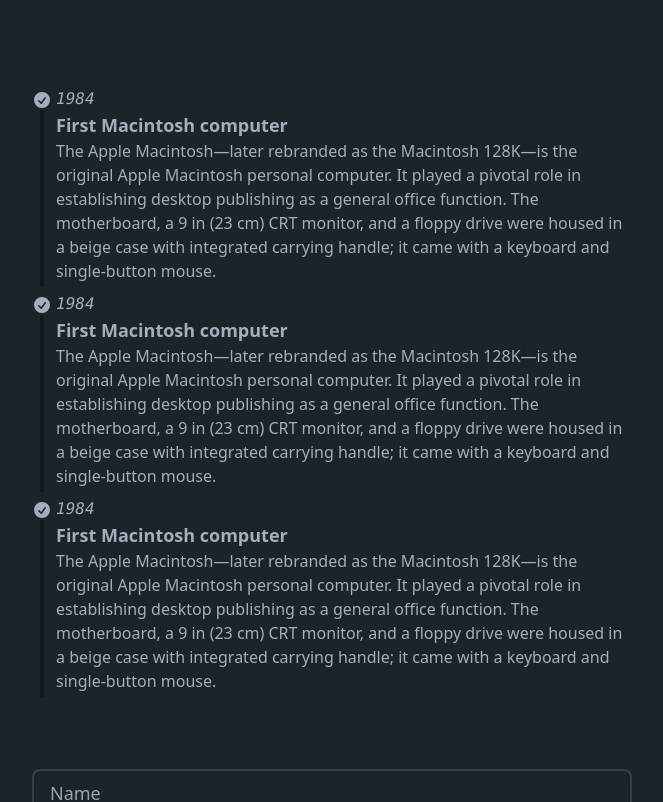
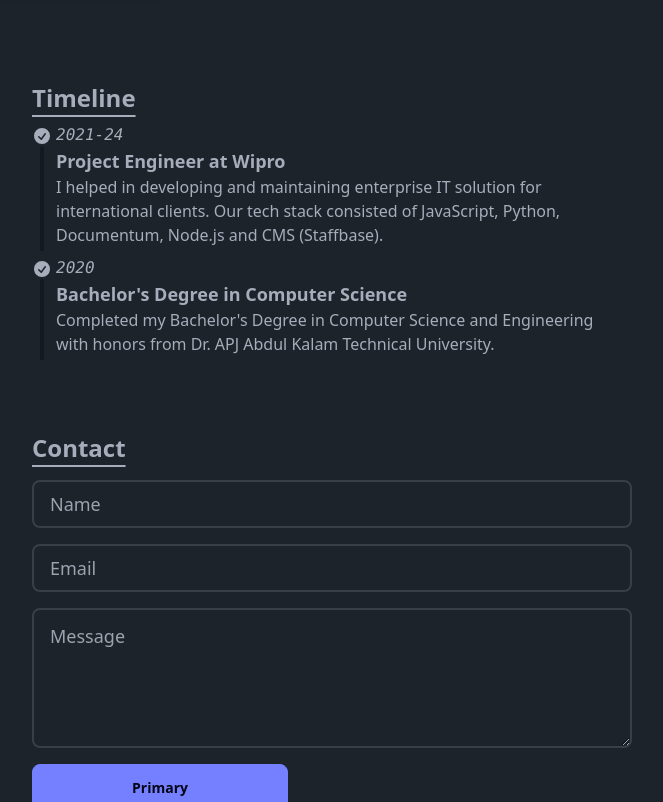
Before and after one commit to shann592/portfolio, a React (Vite) app: page / in a window 1280 px wide. Shown: the part 1000-1802 px from the top of the page, without its empty margins (308-971 px from the left). Built offline with nearby package versions, Linux system fonts and the light colour scheme.

Commit message:
feat: added react-hook-form and zod in Contact form component.

```diff
--- a/index.html
+++ b/index.html
@@ -4,7 +4,7 @@
     <meta charset="UTF-8" />
     <link rel="icon" type="image/svg+xml" href="/vite.svg" />
     <meta name="viewport" content="width=device-width, initial-scale=1.0" />
-    <title>Vite + React</title>
+    <title>Shantanu's Dev Portfolio</title>
   </head>
   <body>
     <div id="root"></div>
--- a/package.json
+++ b/package.json
@@ -11,11 +11,14 @@
   },
   "dependencies": {
     "@formkit/auto-animate": "^0.8.2",
+    "@hookform/resolvers": "^3.9.0",
     "pdfjs-dist": "^3.4.120",
     "react": "^18.3.1",
     "react-dom": "^18.3.1",
+    "react-hook-form": "^7.53.0",
     "react-icons": "^5.3.0",
-    "react-pdf": "^9.1.1"
+    "react-pdf": "^9.1.1",
+    "zod": "^3.23.8"
   },
   "devDependencies": {
     "@eslint/js": "^9.9.0",
--- /dev/null
+++ b/src/components/ErrorText.jsx
@@ -0,0 +1,4 @@
+const ErrorText = ({ text }) => {
+  return <p className="text-sm text-red-400 mt-2">{text}</p>
+}
+export default ErrorText
--- /dev/null
+++ b/src/components/TimelineItem.jsx
@@ -0,0 +1,28 @@
+const TimelineItem = ({ timeline }) => {
+  const { year, title, text } = timeline
+  return (
+    <li>
+      <div className="timeline-middle">
+        <svg
+          xmlns="http://www.w3.org/2000/svg"
+          viewBox="0 0 20 20"
+          fill="currentColor"
+          className="h-5 w-5"
+        >
+          <path
+            fillRule="evenodd"
+            d="M10 18a8 8 0 100-16 8 8 0 000 16zm3.857-9.809a.75.75 0 00-1.214-.882l-3.483 4.79-1.88-1.88a.75.75 0 10-1.06 1.061l2.5 2.5a.75.75 0 001.137-.089l4-5.5z"
+            clipRule="evenodd"
+          />
+        </svg>
+      </div>
+      <div className="timeline-start mb-10">
+        <time className="font-mono italic">{year}</time>
+        <div className="text-lg font-black">{title}</div>
+        {text}
+      </div>
+      <hr />
+    </li>
+  )
+}
+export default TimelineItem
--- /dev/null
+++ b/src/data/data.js
@@ -0,0 +1,12 @@
+export const timelines = [
+  {
+    year: '2021-24',
+    title: 'Project Engineer at Wipro',
+    text: 'I helped in developing and maintaining enterprise IT solution for international clients. Our tech stack consisted of JavaScript, Python, Documentum, Node.js and CMS (Staffbase).',
+  },
+  {
+    year: '2020',
+    title: "Bachelor's Degree in Computer Science",
+    text: "Completed my Bachelor's Degree in Computer Science and Engineering with honors from Dr. APJ Abdul Kalam Technical University.",
+  },
+]
--- /dev/null
+++ b/src/schemas/contactSchema.js
@@ -0,0 +1,10 @@
+import { z } from 'zod'
+import { zodResolver } from '@hookform/resolvers/zod'
+
+const contactSchema = z.object({
+  name: z.string().min(10),
+  email: z.string().min(6).email(),
+  message: z.string().min(20),
+})
+
+export const contactSchemaResolver = zodResolver(contactSchema)
--- a/src/sections/Contact.jsx
+++ b/src/sections/Contact.jsx
@@ -1,22 +1,44 @@
+import { useForm } from 'react-hook-form'
+import { contactSchemaResolver } from '../schemas/contactSchema'
+import ErrorText from '../components/ErrorText'
 const Contact = () => {
+  const {
+    register,
+    handleSubmit,
+    formState: { errors },
+  } = useForm({ resolver: contactSchemaResolver })
+  const onSubmit = (data) => console.log(data)
+
   return (
     <section className="w-[360px] md:w-[600px] mt-14">
-      <form className="form-control">
+      <header className="md:text-2xl text-xl underline font-bold underline-offset-8 mb-4">
+        Contact
+      </header>
+      <form className="form-control" onSubmit={handleSubmit(onSubmit)}>
         <input
           type="text"
           placeholder="Name"
           className="input input-bordered input-md w-full border-2 text-lg"
+          name="name"
+          {...register('name')}
         />
+        {errors?.name && <ErrorText text={errors.name.message} />}
         <input
           type="text"
           placeholder="Email"
           className="input input-bordered input-md w-full border-2 mt-4 text-lg"
+          name="email"
+          {...register('email')}
         />
+        {errors?.email && <ErrorText text={errors.email.message} />}
         <textarea
           placeholder="Message"
           className="textarea textarea-bordered textarea-md w-full border-2 mt-4 text-lg"
           rows="4"
+          name="message"
+          {...register('message')}
         ></textarea>
+        {errors?.message && <ErrorText text={errors.message.message} />}
         <div className="mt-4">
           <button className="btn btn-primary btn-wide">Primary</button>
         </div>
--- a/src/sections/Footer.jsx
+++ b/src/sections/Footer.jsx
@@ -4,13 +4,19 @@
     <footer className="mt-10">
       <div className="flex justify-center items-center">
         <div className="flex items-center gap-2">
-          <FaTwitter size="30px" />
-          <FaLinkedin size="30px" />
-          <FaGithub size="30px" />
+          <a href="https://x.com/shannformal323" target="_blank">
+            <FaTwitter size="30px" />
+          </a>
+          <a href="https://www.linkedin.com/in/shannformal" target="_blank">
+            <FaLinkedin size="30px" />
+          </a>
+          <a href="https://github.com/shann592" target="_blank">
+            <FaGithub size="30px" />
+          </a>
         </div>
       </div>
       <p className="mt-2 mb-5 text-sm text-nowrap">
-        &#169; {new Date().getFullYear()} Shantanu Singh. All rights reserved.{' '}
+        &#169; {new Date().getFullYear()} Shantanu Singh. All rights reserved.
       </p>
     </footer>
   )
--- a/src/sections/Timeline.jsx
+++ b/src/sections/Timeline.jsx
@@ -1,88 +1,15 @@
+import TimelineItem from '../components/TimelineItem'
+import { timelines } from '../data/data'
 const Timeline = () => {
   return (
     <section className="md:w-[600px] mt-20">
+      <header className="md:text-2xl text-xl underline font-bold underline-offset-8 mb-1">
+        Timeline
+      </header>
       <ul className="timeline timeline-snap-icon timeline-compact timeline-vertical">
-        <li>
-          <div className="timeline-middle">
-            <svg
-              xmlns="http://www.w3.org/2000/svg"
-              viewBox="0 0 20 20"
-              fill="currentColor"
-              className="h-5 w-5"
-            >
-              <path
-                fillRule="evenodd"
-                d="M10 18a8 8 0 100-16 8 8 0 000 16zm3.857-9.809a.75.75 0 00-1.214-.882l-3.483 4.79-1.88-1.88a.75.75 0 10-1.06 1.061l2.5 2.5a.75.75 0 001.137-.089l4-5.5z"
-                clipRule="evenodd"
-              />
-            </svg>
-          </div>
-          <div className="timeline-start mb-10">
-            <time className="font-mono italic">1984</time>
-            <div className="text-lg font-black">First Macintosh computer</div>
-            The Apple Macintosh—later rebranded as the Macintosh 128K—is the
-            original Apple Macintosh personal computer. It played a pivotal role
-            in establishing desktop publishing as a general office function. The
-            motherboard, a 9 in (23 cm) CRT monitor, and a floppy drive were
-            housed in a beige case with integrated carrying handle; it came with
-            a keyboard and single-button mouse.
-          </div>
-          <hr />
-        </li>
-        <li>
-          <div className="timeline-middle">
-            <svg
-              xmlns="http://www.w3.org/2000/svg"
-              viewBox="0 0 20 20"
-              fill="currentColor"
-              className="h-5 w-5"
-            >
-              <path
-                fillRule="evenodd"
-                d="M10 18a8 8 0 100-16 8 8 0 000 16zm3.857-9.809a.75.75 0 00-1.214-.882l-3.483 4.79-1.88-1.88a.75.75 0 10-1.06 1.061l2.5 2.5a.75.75 0 001.137-.089l4-5.5z"
-                clipRule="evenodd"
-              />
-            </svg>
-          </div>
-          <div className="timeline-start mb-10">
-            <time className="font-mono italic">1984</time>
-            <div className="text-lg font-black">First Macintosh computer</div>
-            The Apple Macintosh—later rebranded as the Macintosh 128K—is the
-            original Apple Macintosh personal computer. It played a pivotal role
-            in establishing desktop publishing as a general office function. The
-            motherboard, a 9 in (23 cm) CRT monitor, and a floppy drive were
-            housed in a beige case with integrated carrying handle; it came with
-            a keyboard and single-button mouse.
-          </div>
-          <hr />
-        </li>
-        <li>
-          <div className="timeline-middle">
-            <svg
-              xmlns="http://www.w3.org/2000/svg"
-              viewBox="0 0 20 20"
-              fill="currentColor"
-              className="h-5 w-5"
-            >
-              <path
-                fillRule="evenodd"
-                d="M10 18a8 8 0 100-16 8 8 0 000 16zm3.857-9.809a.75.75 0 00-1.214-.882l-3.483 4.79-1.88-1.88a.75.75 0 10-1.06 1.061l2.5 2.5a.75.75 0 001.137-.089l4-5.5z"
-                clipRule="evenodd"
-              />
-            </svg>
-          </div>
-          <div className="timeline-start mb-10">
-            <time className="font-mono italic">1984</time>
-            <div className="text-lg font-black">First Macintosh computer</div>
-            The Apple Macintosh—later rebranded as the Macintosh 128K—is the
-            original Apple Macintosh personal computer. It played a pivotal role
-            in establishing desktop publishing as a general office function. The
-            motherboard, a 9 in (23 cm) CRT monitor, and a floppy drive were
-            housed in a beige case with integrated carrying handle; it came with
-            a keyboard and single-button mouse.
-          </div>
-          <hr />
-        </li>
+        {timelines.map((timeline, index) => (
+          <TimelineItem timeline={timeline} key={index} />
+        ))}
       </ul>
     </section>
   )
```
Also changed, not shown: 1 other file (tests, documents, lock files or other folders).
